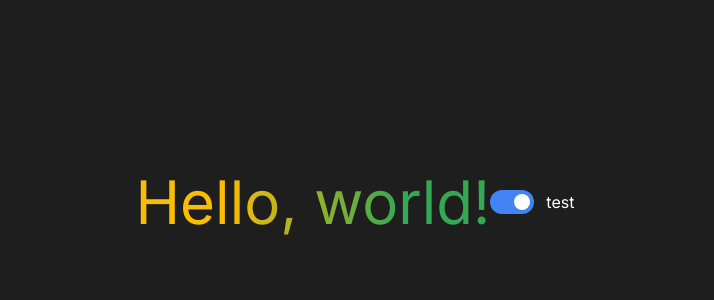
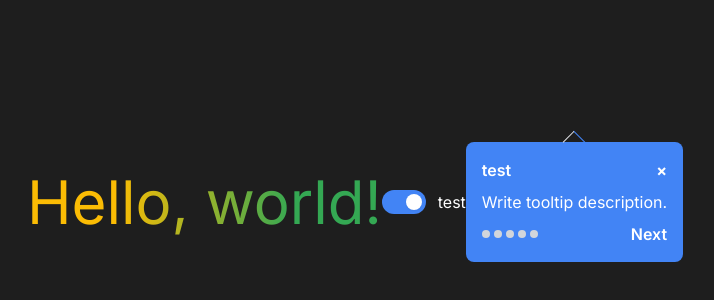
Before and after one commit to GdscCpp/socal-gd-website, a Next.js app: page /test in a window 1280 px wide. Shown: the part 198-498 px from the top of the page, without its empty margins (285-999 px from the left). Built offline with nearby package versions, Linux system fonts and the light colour scheme.

Commit message:
tooltip component creation and styling

```diff
--- a/src/components/Tooltip.tsx
+++ b/src/components/Tooltip.tsx
@@ -1,8 +1,39 @@
+import React from "react";
+
 interface TooltipProps {
   label: string;
   className?: string;
 }
 
 export default function Tooltip({ label, className }: TooltipProps) {
-  return <></>;
+  const isDarkMode = className?.includes("dark");
+  const themeClasses = isDarkMode
+    ? "bg-gray-800 text-white"
+    : "bg-blue-500 text-white";
+  const pointerClasses = isDarkMode ? "border-t-gray-800" : "border-t-blue-500";
+
+  return (
+    <div className={`relative p-4 rounded-lg ${themeClasses} ${className}`}>
+      <div className="absolute -top-2 left-1/2 transform -translate-x-1/2 w-4 h-4">
+        <div
+          className={`w-4 h-4 transform rotate-45 ${pointerClasses} border-t border-l`}
+        ></div>
+      </div>
+      <div className="flex justify-between items-center mb-2">
+        <h3 className="font-semibold">{label}</h3>
+        <button className="text-xl font-bold">&times;</button>
+      </div>
+      <p className="mb-2">Write tooltip description.</p>
+      <div className="flex justify-between items-center">
+        <div className="flex space-x-1">
+          {Array(5)
+            .fill(0)
+            .map((_, i) => (
+              <span key={i} className="w-2 h-2 bg-gray-300 rounded-full"></span>
+            ))}
+        </div>
+        <button className="font-semibold">Next</button>
+      </div>
+    </div>
+  );
 }
```
